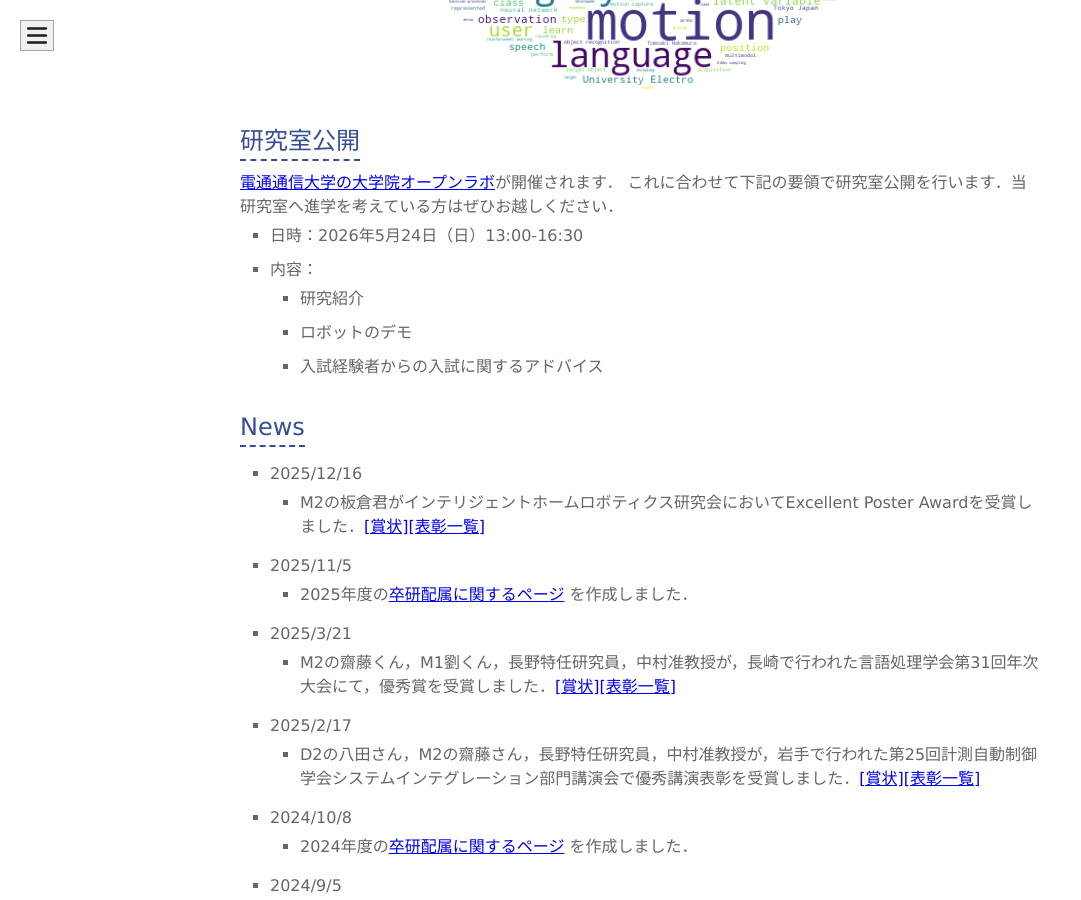
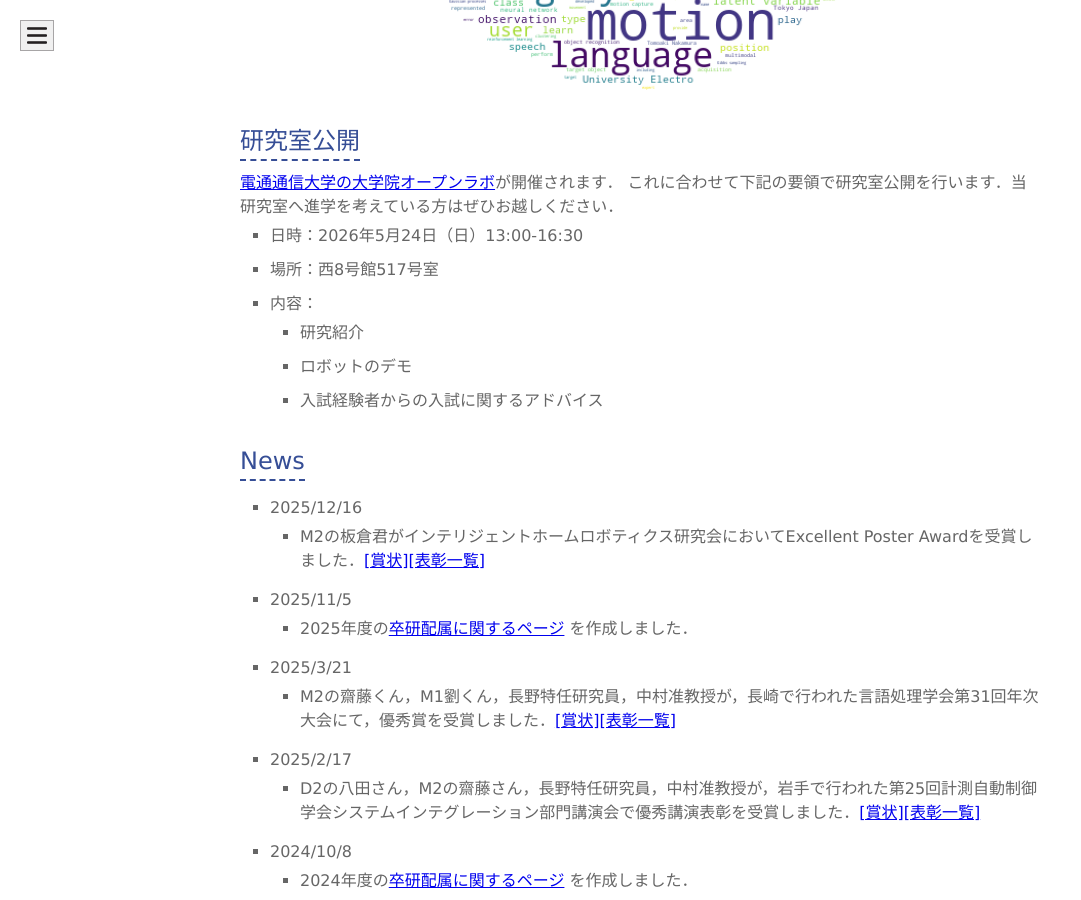
Before and after one commit to naka-lab/naka-lab.github.io, a Jekyll site: the page built from index.md, in a window 1280 px wide and 900 px high, scrolled down 1155 px. Shown: the whole window, without its empty margins (0-1081 px from the left). Built offline with Jekyll 4.4.1, drawn with Linux system fonts in a browser that asks for light colours; our own code applies the rules of GitHub Pages for plain Markdown files.

Commit message:
Update index.md

```diff
--- a/index.md
+++ b/index.md
@@ -14,6 +14,7 @@ layout: default
 これに合わせて下記の要領で研究室公開を行います．当研究室へ進学を考えている方はぜひお越しください．
 
 - 日時：2026年5月24日（日）13:00-16:30
+- 場所：西8号館517号室
 - 内容：
   - 研究紹介
   - ロボットのデモ
```
